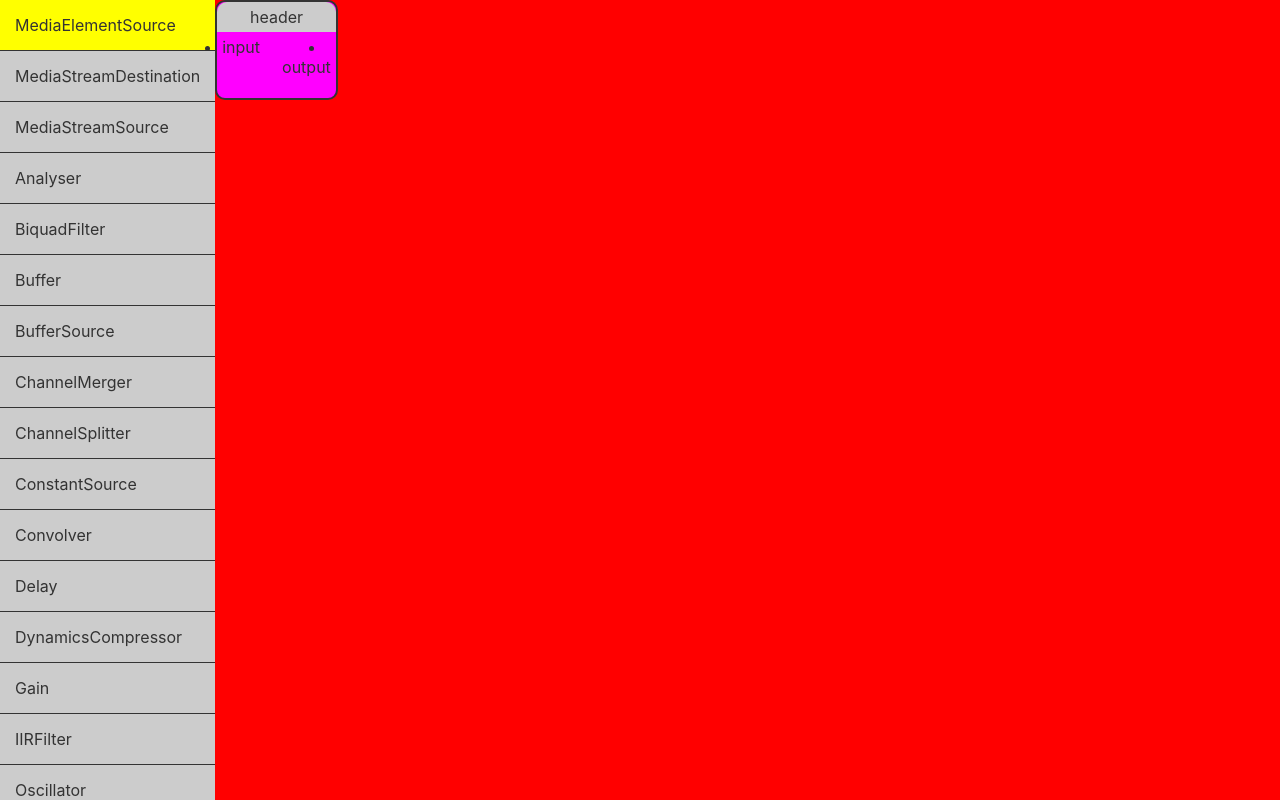
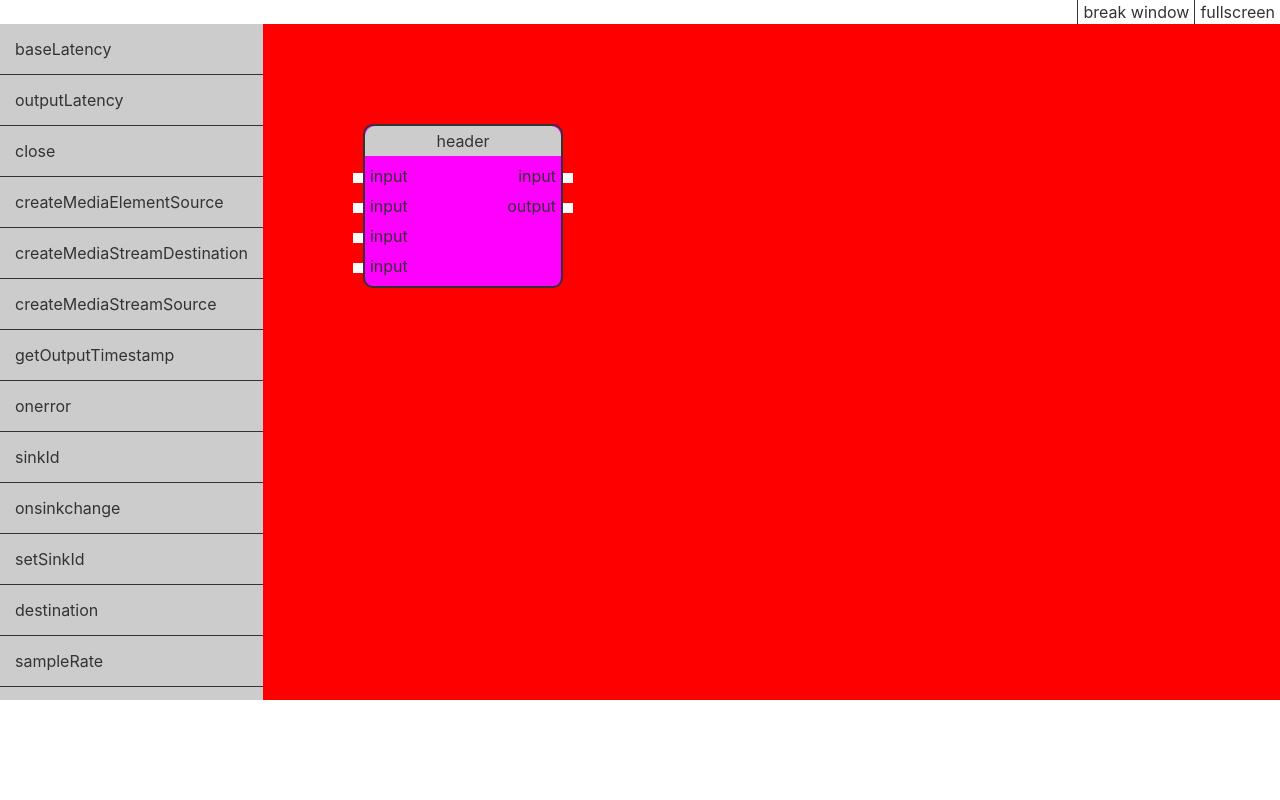
Before and after one commit to plachenko/audioNodes, a Svelte app: page / in a window 1280 px wide. Built offline with nearby package versions, Linux system fonts and the light colour scheme.

Commit message:
adding window updates

```diff
--- a/public/global.css
+++ b/public/global.css
@@ -5,6 +5,7 @@ html, body {
 }
 
 body {
+	background-color:#FFF;
 	color: #333;
 	margin: 0;
 	padding: 0px;
--- a/src/App.svelte
+++ b/src/App.svelte
@@ -1,21 +1,64 @@
 <script lang="ts">
 	import { onMount } from 'svelte';
+import { prop_dev } from 'svelte/internal';
 
-	let props = [];
+	let objectProps = [];
+	let windowProps = [
+		{name: 'break window', method: breakWindow},
+		{name: 'fullscreen', method: fullScreen},
+		{name: 'close window', method: closeWindow}
+	];
 	let actx = new AudioContext();
+	let bFullScreen = false;
 
-	for(let prop: String in actx){
+	for(let prop in actx){
+		/*
 		if(prop.includes('create')){
 			const txt = prop.slice(6, prop.length);
 			props.push(txt);
 		}
+		*/
+		objectProps.push(prop);
+	}
+
+	function dragStart(e){
+		e.preventDefault();
+	}
+
+	function dragEnd(e){
+		console.log('stop');
+	}
+
+	function fullScreen(){
+		let elem = document.querySelector('main');
+		if(!bFullScreen){
+			elem.requestFullscreen();
+			bFullScreen = true;
+		}else {
+			document.exitFullscreen();
+			bFullScreen = false;
+		}
+
+		console.log('enter fullscreen');
+	}
+
+	function breakWindow(){
+		let width = window.innerWidth;
+		let height = window.innerHeight;
+		window.open(window.location.origin, "", "width="+width+",height="+height+",fullscreen=true");
+	}
+
+	function closeWindow(){
+		window.close();
 	}
 
 	function drag(e){
+		e.dataTransfer.setDragImage(new Image(), 0, 0);
 		// e.dataTransfer.setData('node', JSON.stringify(e.target.style));
 	}
 
 	function allowDrop(e){
+		console.log(e);
 		e.preventDefault();
 	}
 
@@ -25,49 +68,89 @@
 		// console.log(JSON.parse(data));
 		// data.left =  e.screenX + "px";
 		// e.target.style.left = e.screenX + "px";
+
 		// e.target.style.top = e.screenY + "px";
 		e.preventDefault();
 	}
 
 	onMount(()=>{
+		console.log(window.opener);
 		document.addEventListener('contextmenu', (e)=>{
 			e.preventDefault();
+			let target: HTMLElement = e.target;
+			console.log(target.parentElement.parentElement.classList)
 			return false;
 		});
 	});
 </script>
 
-<main>
+<main id="main">
+	<div id="top">
+		<ul class="menu" id="window">
+			{#each windowProps as {name, method}, i}
+				<li on:mousedown={method} class="{(!window.opener && i == 2) ? 'hide' : ''}">{name}</li>
+			{/each}
+		</ul>
+	</div>
+	<div id="mid">
 		<div id="pallet">
-		<ul>
-			{#each props as prop}
+			<ul class="menu">
+				{#each objectProps as prop}
 					<li draggable="true">{prop}</li>
 				{/each}
 			</ul>
 		</div>
 		<div id="container" on:dragover="{allowDrop}" on:drop="{drop}">
-
-		<div class="node" draggable="true" on:dragstart="{drag}">
-			<span class="head">header</span>
+			<div class="node">
+				<span class="head" draggable="true" on:dragexit="{dragEnd}" on:dragstart="{drag}">header</span>
 				<div class="sockets">
 					<ul class="input">
+						<li draggable="true" on:dragend="{dragEnd}" on:dragstart="{drag}">input</li>
+						<li>input</li>
+						<li>input</li>
 						<li>input</li>
 					</ul>
 					<ul class="output">
+						<li draggable="true">input</li>
 						<li>output</li>
 					</ul>
 				</div>
-
 			</div>
-
 		</div>
+	</div>
+	<div id="bot"></div>
 </main>
 
 <style>
+	#top{
+		background-color:#FFF;
+		}
+		#top .menu li{
+			float: left;
+			border-bottom: none;
+			border-left: 1px solid;
+			padding: 2px 5px;
+			}
+		#window{
+			float:right;
+			}
+	#mid{
+		min-height: 100px;
+		flex:1;
+		display: flex;
+		}
+	#bot{
+		min-height: 100px;
+		/* flex:1; */
+	}
+
 
 	.node{
-		height: 100px;
-		min-width: 100px;
+		left: 100px;
+		top: 100px;
+
+		min-height: 100px;
+		min-width: 200px;
 		background-color:#F0F;
 		border: 2px solid;
 		border-radius: 10px;
@@ -83,14 +166,38 @@
 			flex: 1;
 			margin: 0px;
 			padding: 0px;
-			/*list-style: none;*/
+			list-style: none;
+			}
+		.sockets li{
+			position: relative;
+			padding: 5px 0px;
 			}
 			.output{
+				text-align: right;
+				}
 
-			text-align: right;
-    		list-style-position: inside;
+		.sockets li:hover{
+			font-weight: bold;
+		}
+		.input li::before,
+		.output li::after{
+			content: " ";
+			width: 10px;
+			height: 10px;
+			background-color:#FFF;
+			position: absolute;
+			cursor: crosshair;
+			}
+			.input li::before{
+				left: -17px;
+				top: 12px;
+				}
+			.output li::after{
+				right: -17px;
+				top: 12px;
 				}
 		.head{
+			cursor: move;
 			background-color:#CCC;
 			padding: 5px 0px;
 			text-align: center;
@@ -98,6 +205,7 @@
 			display:block;
 			border-radius: 10px 10px 0px 0px;
 			}
+
 	#container{
 		position: relative;
 		background-color:#F00;
@@ -106,27 +214,34 @@
 	#pallet{
 		background-color:#CCC;
 		overflow-y: scroll;
+	}
+
+	.menu{
 		user-select: none;
-	}
-		#pallet ul{
 		margin: 0px;
 		padding: 0px;
 		list-style: none;
 		}
-			#pallet li{
+		.menu li{
 			border-bottom: 1px solid;
 			display: block;
 			padding: 15px;
 			cursor: pointer;
 			}
-				#pallet li:hover{
+			.menu li:hover{
 				background-color:#FF0;
 				}
+
+
 	main {
 		display: flex;
 		flex: 1;
 		height: 100%;
 		overflow: hidden;
+		flex-direction: column;
+		}
+		.hide{
+			display: none !important;
 			}
 
 	h1 {
```
Lines whose indentation alone changed are shown as unchanged.
